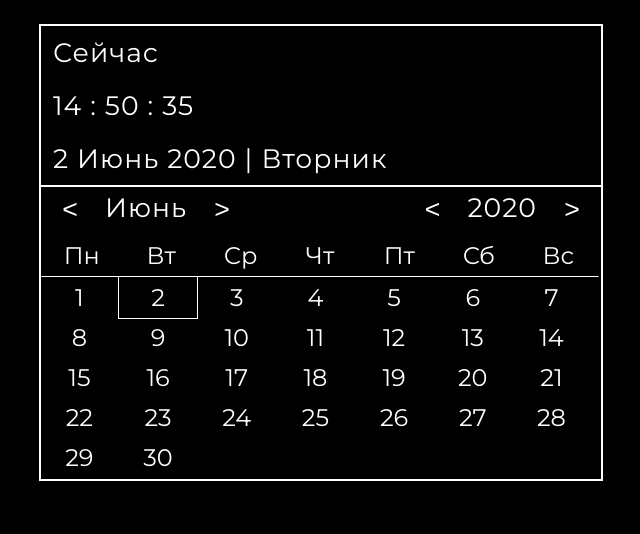
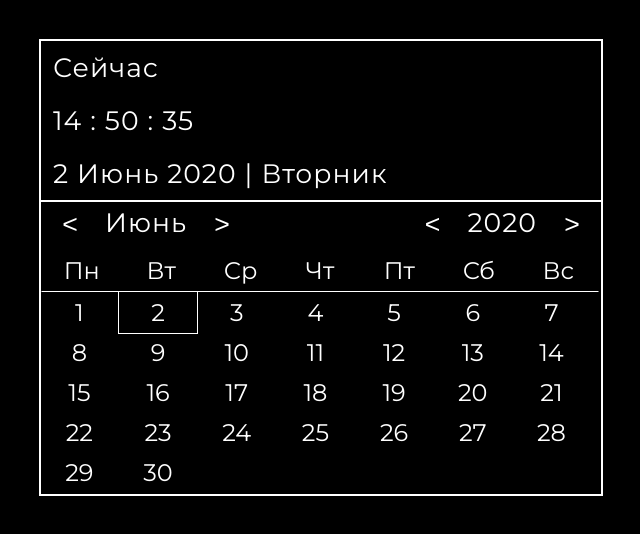
Before and after one commit to nkr413/calendar, a plain HTML site: page index.html in a window 1280 px wide. Shown: the whole page, without its empty margins (319-959 px from the left). Drawn offline with Linux system fonts and the light colour scheme.

Commit message:
Update style.css

```diff
--- a/style.css
+++ b/style.css
@@ -17,7 +17,7 @@ abbr {text-decoration: none;}
   border: 2px solid transparent;
   padding: 2px;
   position: relative;
-  top: 20px;
+  top: 35px;
 }
 
 .time-now {
```
